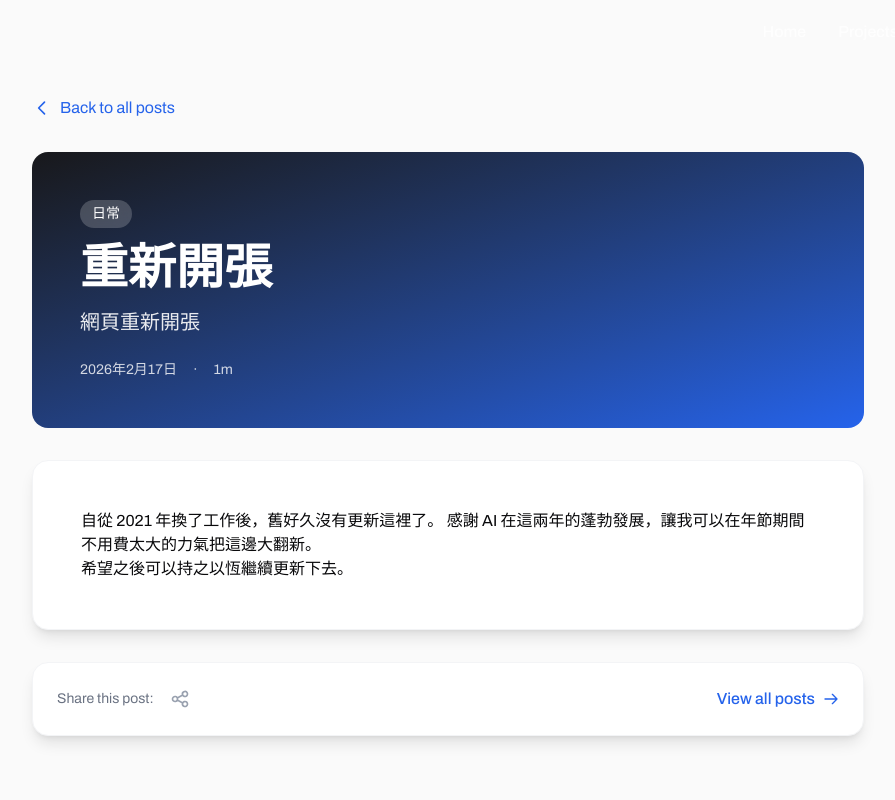
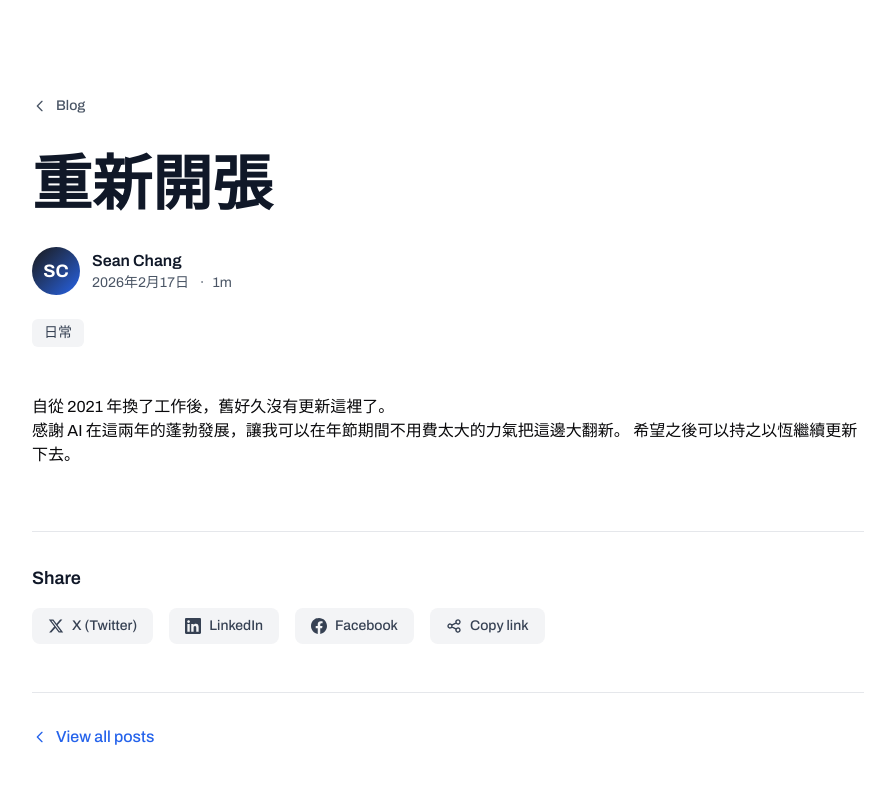
Before and after one commit to r05323028/personal-page, an Astro site: page /blog/2026-02-17-reopen in a window 1280 px wide. Shown: the top 800 px of the page, without its empty margins (192-1087 px from the left). Built offline with nearby package versions, Linux system fonts and the light colour scheme; Astro itself is replaced by a stand-in of ours.

Commit message:
chore: update blog

```diff
--- a/astro.config.mjs
+++ b/astro.config.mjs
@@ -1,10 +1,16 @@
 // @ts-check
 import { defineConfig } from 'astro/config';
+import remarkBreaks from 'remark-breaks';
 
 // https://astro.build/config
 export default defineConfig({
   site: 'https://r05323028.github.io',
   integrations: [],
+  markdown: {
+    remarkPlugins: [
+      remarkBreaks
+    ]
+  },
   vite: {
     ssr: {
       noExternal: ['gsap'],
--- a/package.json
+++ b/package.json
@@ -11,7 +11,8 @@
   "dependencies": {
     "astro": "^5.17.1",
     "gsap": "^3.14.2",
-    "lucide-react": "^0.564.0"
+    "lucide-react": "^0.564.0",
+    "remark-breaks": "^4.0.0"
   },
   "devDependencies": {
     "@tailwindcss/postcss": "^4.1.18",
--- a/src/content.config.ts
+++ b/src/content.config.ts
@@ -1,9 +1,13 @@
 import { defineCollection } from 'astro:content';
 import { glob } from 'astro/loaders';
 import { z } from 'astro/zod';
+import remarkBreaks from 'remark-breaks';
 
 const projectsCollection = defineCollection({
-  loader: glob({pattern: "**/*.md", base: "./src/content/projects"}),
+  loader: glob({
+    pattern: "**/*.md",
+    base: "./src/content/projects",
+  }),
   schema: z.object({
     title: z.string(),
     description: z.string(),
@@ -23,7 +27,11 @@
 });
 
 const blogCollection = defineCollection({
-  loader: glob({pattern: "**/*.md", base: "./src/content/blog"}),
+  loader: glob({
+    pattern: "**/*.md",
+    base: "./src/content/blog",
+    generateId: ({ entry, data }) => data.slug || entry,
+  }),
   schema: z.object({
     title: z.string(),
     description: z.string(),
--- a/src/pages/blog/[slug].astro
+++ b/src/pages/blog/[slug].astro
@@ -3,6 +3,7 @@
 import Navigation from '../../components/Navigation.astro';
 import Footer from '../../components/Footer.astro';
 import { getCollection, render } from 'astro:content';
+import remarkBreaks from 'remark-breaks';
 
 export async function getStaticPaths() {
   const blogPosts = await getCollection('blog');
@@ -14,88 +15,181 @@
 
 const { post } = Astro.props;
 const { Content } = await render(post);
+
+// Format date
+const dateOptions: Intl.DateTimeFormatOptions = {
+  year: 'numeric',
+  month: 'long',
+  day: 'numeric'
+};
+const formattedDate = new Date(post.data.date).toLocaleDateString('zh-TW', dateOptions);
+
+// Get current URL for sharing
+const currentUrl = Astro.url.href;
+const encodedUrl = encodeURIComponent(currentUrl);
+const encodedTitle = encodeURIComponent(post.data.title);
 ---
 
 <Layout title={`${post.data.title} - Sean Chang`}>
   <Navigation />
 
-  <main class="pt-24 pb-16 min-h-screen bg-background">
+  <main class="pt-24 pb-16 min-h-screen bg-white">
     <article class="max-w-4xl mx-auto px-4 sm:px-6 lg:px-8">
       <!-- Back to Blog -->
       <a
         href="/blog"
-        class="inline-flex items-center gap-2 text-accent hover:text-primary transition-colors mb-8"
+        class="inline-flex items-center gap-2 text-gray-600 hover:text-accent transition-colors mb-8 text-sm font-medium"
       >
-        <svg class="w-5 h-5" fill="none" stroke="currentColor" viewBox="0 0 24 24">
+        <svg class="w-4 h-4" fill="none" stroke="currentColor" viewBox="0 0 24 24">
           <path stroke-linecap="round" stroke-linejoin="round" stroke-width="2" d="M15 19l-7-7 7-7" />
         </svg>
-        Back to all posts
+        Blog
       </a>
 
       <!-- Post Header -->
-      <header class="bg-gradient-to-br from-primary to-accent rounded-2xl p-8 md:p-12 text-white mb-8">
-        <div class="flex flex-wrap gap-2 mb-4">
+      <header class="mb-12">
+        <h1 class="text-4xl md:text-5xl lg:text-6xl font-space font-bold text-gray-900 mb-6 leading-tight">
+          {post.data.title}
+        </h1>
+
+        <!-- Author and Date -->
+        <div class="flex items-center gap-4 mb-6">
+          <div class="flex items-center gap-3">
+            <div class="w-12 h-12 rounded-full bg-gradient-to-br from-primary to-accent flex items-center justify-center text-white font-bold text-lg">
+              SC
+            </div>
+            <div>
+              <div class="font-semibold text-gray-900">Sean Chang</div>
+              <div class="text-sm text-gray-600">
+                {formattedDate}
+                {post.data.readingTime && (
+                  <span class="mx-2">·</span>
+                  <span>{post.data.readingTime}</span>
+                )}
+              </div>
+            </div>
+          </div>
+        </div>
+
+        <!-- Tags -->
+        {post.data.tags.length > 0 && (
+          <div class="flex flex-wrap gap-2">
             {post.data.tags.map((tag: string) => (
-            <span class="px-3 py-1 bg-white/20 backdrop-blur-sm text-white text-sm font-medium rounded-full">
+              <span class="px-3 py-1 bg-gray-100 text-gray-700 text-sm font-medium rounded-md hover:bg-gray-200 transition-colors">
                 {tag}
               </span>
             ))}
           </div>
-
-        <h1 class="text-3xl md:text-4xl lg:text-5xl font-space font-bold mb-4">
-          {post.data.title}
-        </h1>
-
-        <p class="text-xl text-white/90 mb-6">
-          {post.data.description}
-        </p>
-
-        <div class="flex items-center gap-4 text-white/80 text-sm">
-          <span>{new Date(post.data.date).toLocaleDateString('zh-TW', { year: 'numeric', month: 'long', day: 'numeric' })}</span>
-          {post.data.readingTime && (
-            <>
-              <span>·</span>
-              <span>{post.data.readingTime}</span>
-            </>
         )}
-        </div>
       </header>
 
       <!-- Post Content -->
-      <div class="bg-white rounded-2xl shadow-lg border border-gray-100 p-8 md:p-12">
-        <div class="prose prose-lg max-w-none prose-headings:font-space prose-headings:text-primary prose-a:text-accent prose-a:no-underline hover:prose-a:underline prose-img:rounded-lg prose-code:text-accent prose-pre:bg-gray-50">
+      <div class="prose prose-lg max-w-none
+                  prose-headings:font-space prose-headings:font-bold prose-headings:text-gray-900
+                  prose-h1:text-4xl prose-h1:mb-4 prose-h1:mt-12
+                  prose-h2:text-3xl prose-h2:mb-4 prose-h2:mt-10 prose-h2:pb-2 prose-h2:border-b prose-h2:border-gray-200
+                  prose-h3:text-2xl prose-h3:mb-3 prose-h3:mt-8
+                  prose-p:text-gray-700 prose-p:leading-relaxed prose-p:mb-6 prose-p:whitespace-pre-line
+                  prose-a:text-accent prose-a:no-underline prose-a:font-medium hover:prose-a:underline
+                  prose-strong:text-gray-900 prose-strong:font-semibold
+                  prose-code:text-accent prose-code:bg-gray-50 prose-code:px-1.5 prose-code:py-0.5 prose-code:rounded prose-code:text-sm prose-code:font-mono prose-code:before:content-none prose-code:after:content-none
+                  prose-pre:my-8
+                  prose-ul:my-6 prose-ul:list-disc prose-ul:pl-6
+                  prose-ol:my-6 prose-ol:list-decimal prose-ol:pl-6
+                  prose-li:text-gray-700 prose-li:mb-2
+                  prose-blockquote:border-l-4 prose-blockquote:border-accent prose-blockquote:pl-4 prose-blockquote:italic prose-blockquote:text-gray-700
+                  prose-img:rounded-lg prose-img:shadow-md
+                  prose-hr:my-8 prose-hr:border-gray-200">
         <Content />
+      </div>
+
+      <!-- Share Section -->
+      <div class="mt-16 pt-8 border-t border-gray-200">
+        <h3 class="text-lg font-semibold text-gray-900 mb-4">Share</h3>
+        <div class="flex items-center gap-4">
+          <a
+            href={`https://twitter.com/intent/tweet?text=${encodedTitle}&url=${encodedUrl}`}
+            target="_blank"
+            rel="noopener noreferrer"
+            class="inline-flex items-center gap-2 px-4 py-2 rounded-lg bg-gray-100 hover:bg-gray-200 text-gray-700 transition-colors text-sm font-medium"
+            title="Share on X (Twitter)"
+          >
+            <svg class="w-4 h-4" fill="currentColor" viewBox="0 0 24 24">
+              <path d="M18.244 2.25h3.308l-7.227 8.26 8.502 11.24H16.17l-5.214-6.817L4.99 21.75H1.68l7.73-8.835L1.254 2.25H8.08l4.713 6.231zm-1.161 17.52h1.833L7.084 4.126H5.117z"/>
+            </svg>
+            X (Twitter)
+          </a>
+          <a
+            href={`https://www.linkedin.com/shareArticle?mini=true&url=${encodedUrl}&title=${encodedTitle}`}
+            target="_blank"
+            rel="noopener noreferrer"
+            class="inline-flex items-center gap-2 px-4 py-2 rounded-lg bg-gray-100 hover:bg-gray-200 text-gray-700 transition-colors text-sm font-medium"
+            title="Share on LinkedIn"
+          >
+            <svg class="w-4 h-4" fill="currentColor" viewBox="0 0 24 24">
+              <path d="M20.447 20.452h-3.554v-5.569c0-1.328-.027-3.037-1.852-3.037-1.853 0-2.136 1.445-2.136 2.939v5.667H9.351V9h3.414v1.561h.046c.477-.9 1.637-1.85 3.37-1.85 3.601 0 4.267 2.37 4.267 5.455v6.286zM5.337 7.433c-1.144 0-2.063-.926-2.063-2.065 0-1.138.92-2.063 2.063-2.063 1.14 0 2.064.925 2.064 2.063 0 1.139-.925 2.065-2.064 2.065zm1.782 13.019H3.555V9h3.564v11.452zM22.225 0H1.771C.792 0 0 .774 0 1.729v20.542C0 23.227.792 24 1.771 24h20.451C23.2 24 24 23.227 24 22.271V1.729C24 .774 23.2 0 22.222 0h.003z"/>
+            </svg>
+            LinkedIn
+          </a>
+          <a
+            href={`https://www.facebook.com/sharer.php?u=${encodedUrl}`}
+            target="_blank"
+            rel="noopener noreferrer"
+            class="inline-flex items-center gap-2 px-4 py-2 rounded-lg bg-gray-100 hover:bg-gray-200 text-gray-700 transition-colors text-sm font-medium"
+            title="Share on Facebook"
+          >
+            <svg class="w-4 h-4" fill="currentColor" viewBox="0 0 24 24">
+              <path d="M24 12.073c0-6.627-5.373-12-12-12s-12 5.373-12 12c0 5.99 4.388 10.954 10.125 11.854v-8.385H7.078v-3.47h3.047V9.43c0-3.007 1.792-4.669 4.533-4.669 1.312 0 2.686.235 2.686.235v2.953H15.83c-1.491 0-1.956.925-1.956 1.874v2.25h3.328l-.532 3.47h-2.796v8.385C19.612 23.027 24 18.062 24 12.073z"/>
+            </svg>
+            Facebook
+          </a>
+          <button
+            class="inline-flex items-center gap-2 px-4 py-2 rounded-lg bg-gray-100 hover:bg-gray-200 text-gray-700 transition-colors text-sm font-medium"
+            onclick={`navigator.clipboard.writeText('${currentUrl}'); this.querySelector('span').textContent = 'Copied!'; setTimeout(() => this.querySelector('span').textContent = 'Copy link', 2000);`}
+            title="Copy link"
+          >
+            <svg class="w-4 h-4" fill="none" stroke="currentColor" viewBox="0 0 24 24">
+              <path stroke-linecap="round" stroke-linejoin="round" stroke-width="2" d="M8.684 13.342C8.886 12.938 9 12.482 9 12c0-.482-.114-.938-.316-1.342m0 2.684a3 3 0 110-2.684m0 2.684l6.632 3.316m-6.632-6l6.632-3.316m0 0a3 3 0 105.367-2.684 3 3 0 00-5.367 2.684zm0 9.316a3 3 0 105.368 2.684 3 3 0 00-5.368-2.684z" />
+            </svg>
+            <span>Copy link</span>
+          </button>
         </div>
       </div>
 
-      <!-- Share/Actions -->
-      <div class="mt-8 bg-white rounded-2xl shadow-lg border border-gray-100 p-6">
-        <div class="flex flex-col md:flex-row items-center justify-between gap-4">
-          <div class="flex items-center gap-4">
-            <span class="text-sm text-gray-500">Share this post:</span>
-            <button
-              class="text-gray-400 hover:text-accent transition-colors"
-              onclick={`navigator.clipboard.writeText(window.location.href); alert('Link copied to clipboard!')`}
-              title="Copy link"
-            >
-              <svg class="w-5 h-5" fill="none" stroke="currentColor" viewBox="0 0 24 24">
-                <path stroke-linecap="round" stroke-linejoin="round" stroke-width="2" d="M8.684 13.342C8.886 12.938 9 12.482 9 12c0-.482-.114-.938-.316-1.342m0 2.684a3 3 0 110-2.684m0 2.684l6.632 3.316m-6.632-6l6.632-3.316m0 0a3 3 0 105.367-2.684 3 3 0 00-5.367 2.684zm0 9.316a3 3 0 105.368 2.684 3 3 0 00-5.368-2.684z" />
-              </svg>
-            </button>
-          </div>
+      <!-- Back to Blog -->
+      <div class="mt-12 pt-8 border-t border-gray-200">
         <a
           href="/blog"
-            class="text-accent font-medium hover:underline flex items-center gap-2"
+          class="inline-flex items-center gap-2 text-accent font-medium hover:underline"
         >
+          <svg class="w-4 h-4" fill="none" stroke="currentColor" viewBox="0 0 24 24">
+            <path stroke-linecap="round" stroke-linejoin="round" stroke-width="2" d="M15 19l-7-7 7-7" />
+          </svg>
           View all posts
-            <svg class="w-4 h-4" fill="none" stroke="currentColor" viewBox="0 0 24 24">
-              <path stroke-linecap="round" stroke-linejoin="round" stroke-width="2" d="M14 5l7 7m0 0l-7 7m7-7H3" />
-            </svg>
         </a>
-        </div>
       </div>
     </article>
   </main>
 
   <Footer />
 </Layout>
+
+<style>
+  /* Custom code block styling */
+  :global(.prose pre) {
+    background-color: #0d1117;
+    border-radius: 1rem;
+    padding: 1.5rem;
+    overflow-x: auto;
+    box-shadow: 0 10px 15px -3px rgb(0 0 0 / 0.1);
+    border: 1px solid #1f2937;
+  }
+
+  :global(.prose pre code) {
+    color: #58a6ff;
+    background-color: transparent;
+    padding: 0;
+    font-size: 0.875rem;
+    line-height: 1.7;
+  }
+</style>
```
Also changed, not shown: src/content/blog/2026-02-17-reopen.md (+1 -1 lines), 1 other file. Lines whose indentation alone changed are shown as unchanged.
